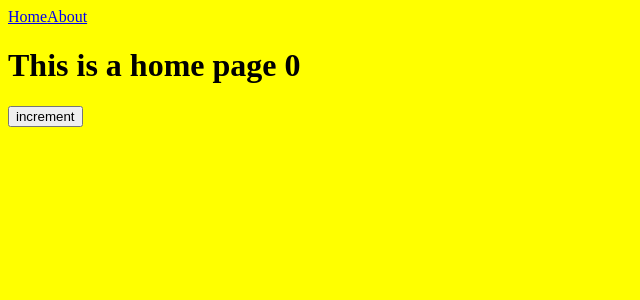
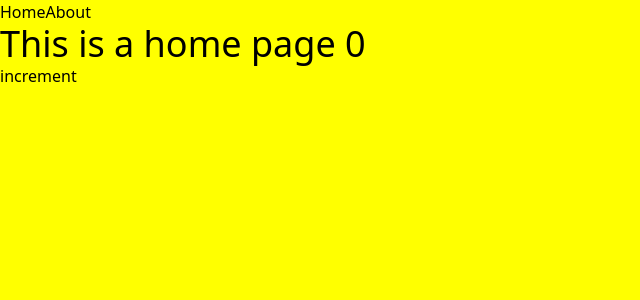
Before and after one commit to andrew-zachary/online-teacher, a Vue app: page / in a window 1280 px wide. Shown: the top 300 px of the page, without its empty margins (0-640 px from the left). Built offline with nearby package versions, Linux system fonts and the light colour scheme.

Commit message:
setup tailwind

```diff
--- a/package.json
+++ b/package.json
@@ -13,7 +13,10 @@
   },
   "devDependencies": {
     "@vitejs/plugin-vue": "^3.0.3",
+    "autoprefixer": "^10.4.12",
+    "postcss": "^8.4.18",
     "sass": "^1.55.0",
+    "tailwindcss": "^3.1.8",
     "vite": "^3.0.9"
   }
 }
--- /dev/null
+++ b/postcss.config.js
@@ -0,0 +1,6 @@
+module.exports = {
+  plugins: {
+    tailwindcss: {},
+    autoprefixer: {},
+  },
+}
--- a/src/styles/base.scss
+++ b/src/styles/base.scss
@@ -1,3 +1,7 @@
+@import "tailwindcss/base";
+@import "tailwindcss/components";
+@import "tailwindcss/utilities";
+
 body {
   background-color: yellow;
 }
--- a/src/views/HomeView.vue
+++ b/src/views/HomeView.vue
@@ -13,7 +13,7 @@ const {increment} = store;
 
 <template>
   <div id="home">
-    <h1>This is a home page {{count}}</h1>
+    <h1 class="text-4xl">This is a home page {{count}}</h1>
     <button @click="increment">increment</button>
   </div>
 </template>
--- /dev/null
+++ b/tailwind.config.js
@@ -0,0 +1,11 @@
+/** @type {import('tailwindcss').Config} */
+module.exports = {
+  content: [
+    "./index.html",
+    "./src/**/*.{vue,js,ts,jsx,tsx}",
+  ],
+  theme: {
+    extend: {},
+  },
+  plugins: [],
+}
```
Also changed, not shown: 1 other file (tests, documents, lock files or other folders).
